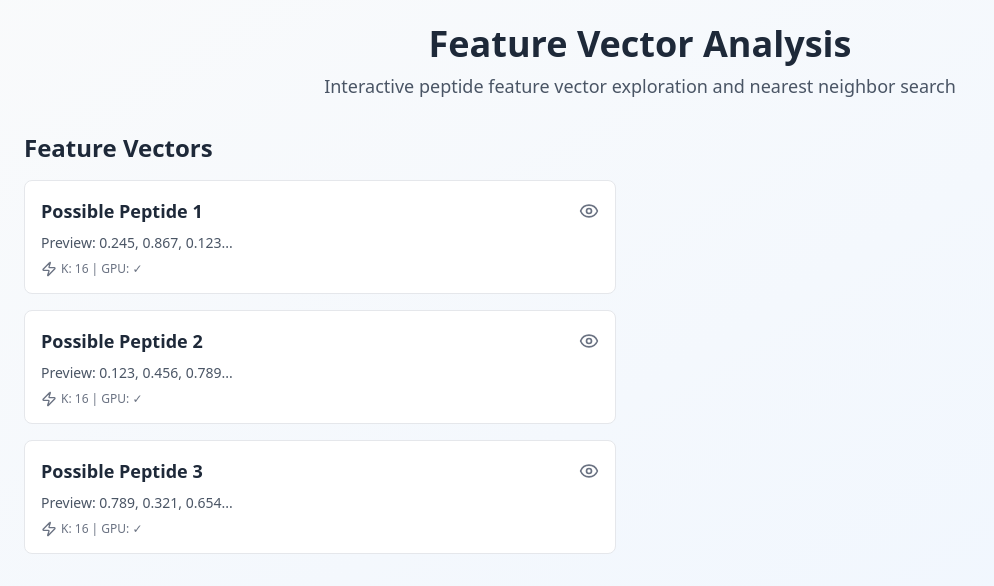
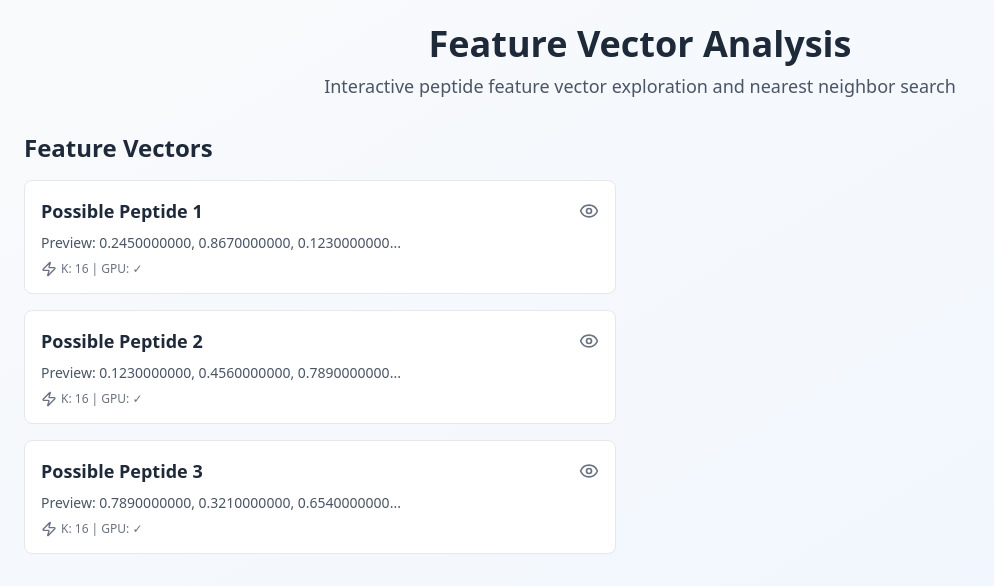
Before and after one commit to sxnjulx/dia-front, a React (Vite) app: page / in a window 1280 px wide. Both pictures are taken after a click on the button "Load Feature Vectors". Shown: the top 586 px of the page, without its empty margins (0-994 px from the left). Built offline with nearby package versions, Linux system fonts and the light colour scheme.

Commit message:
change to the changed input format for searching

```diff
--- a/src/newComp/PeptideCard.jsx
+++ b/src/newComp/PeptideCard.jsx
@@ -21,7 +21,7 @@ const PeptideCard = ({ peptide, index, onClick, isActive }) => {
         <Eye className={`w-5 h-5 ${isActive ? 'text-blue-500' : 'text-gray-500'}`} />
       </div>
       <div className="text-sm text-gray-600 mb-2">
-        <span className="font-medium">Preview:</span> {preview.map(val => val.toFixed(3)).join(', ')}...
+        <span className="font-medium">Preview:</span> {preview.map(val => val.toFixed(10)).join(', ')}...
       </div>
       <div className="flex items-center text-xs text-gray-500">
         <Zap className="w-4 h-4 mr-1" />
--- a/src/newComp/PeptideModal .jsx
+++ b/src/newComp/PeptideModal .jsx
@@ -42,7 +42,7 @@ const PeptideModal = ({
               {peptide.vector.map((value, index) => (
                 <div key={index} className="bg-white p-2 rounded text-center text-sm font-mono border">
                   <span className="text-gray-500 text-xs">#{index + 1}</span>
-                  <div className="font-semibold text-gray-800">{value.toFixed(4)}</div>
+                  <div className="font-semibold text-gray-800">{value.toFixed(7)}</div>
                 </div>
               ))}
             </div>
--- a/src/newComp/PeptideResultsList.jsx
+++ b/src/newComp/PeptideResultsList.jsx
@@ -15,12 +15,12 @@ const PeptideResultsList = ({ results }) => {
               </div>
               <div className="text-right">
                 <div className="bg-blue-100 text-blue-800 px-2 py-1 rounded text-sm font-semibold">
-                  Distance: {result.distance.toFixed(4)}
+                  Similarity: {result.distance.toFixed(17)}
                 </div>
               </div>
             </div>
             <div className="text-xs text-gray-500">
-              Position: ({result.x.toFixed(3)}, {result.y.toFixed(3)})
+              Position: ({result.x.toFixed(17)}, {result.y.toFixed(17)})
             </div>
           </div>
         ))}
--- a/src/newComp/PeptideResultsPlot.jsx
+++ b/src/newComp/PeptideResultsPlot.jsx
@@ -1,22 +1,44 @@
-import { CartesianGrid, ResponsiveContainer, Scatter, ScatterChart, Tooltip, XAxis, YAxis } from "recharts";
+import {
+  CartesianGrid,
+  ResponsiveContainer,
+  Scatter,
+  ScatterChart,
+  Tooltip,
+  XAxis,
+  YAxis
+} from "recharts";
 
-// Custom Tooltip Component for the scatter plot
-const CustomTooltip = ({ active, payload, label }) => {
+// Custom Tooltip
+const CustomTooltip = ({ active, payload }) => {
   if (active && payload && payload.length) {
     const data = payload[0].payload;
     return (
       <div className="bg-gray-900 text-white p-3 rounded-lg shadow-lg border border-gray-700">
         <p className="font-semibold text-blue-400">{`ID: ${data.id}`}</p>
-        <p className="text-sm text-gray-300">{`Metadata: ${data.metadata}`}</p>
-        <p className="text-sm text-green-400">{`Distance: ${data.distance.toFixed(4)}`}</p>
-        <p className="text-xs text-gray-400">{`X: ${data.x.toFixed(3)}, Y: ${data.y.toFixed(3)}`}</p>
+        <p className="text-sm text-green-400">{`X: ${data.x.toFixed(6)}, Y: ${data.y.toFixed(6)}`}</p>
       </div>
     );
   }
   return null;
 };
+
 // Peptide Results Plot Component
 const PeptideResultsPlot = ({ results }) => {
+  // Extract and convert
+  const { neighbors, query } = results;
+
+  const neighborPoints = neighbors.x.map((x, index) => ({
+    x,
+    y: neighbors.y[index],
+    id: `Neighbor ${index + 1}`
+  }));
+
+  const queryPoint = {
+    x: query.x,
+    y: query.y,
+    id: 'Query Peptide'
+  };
+
   return (
     <div className="bg-white rounded-xl shadow-lg border border-gray-200 overflow-hidden">
       <div className="bg-gradient-to-r from-purple-600 to-pink-600 text-white p-4">
@@ -29,23 +51,29 @@ const PeptideResultsPlot = ({ results }) => {
             <XAxis
               type="number"
               dataKey="x"
-              domain={['dataMin - 0.1', 'dataMax + 0.1']}
+              domain={['dataMin - 0.00001', 'dataMax + 0.00001']}
               tick={{ fontSize: 12 }}
             />
             <YAxis
               type="number"
               dataKey="y"
-              domain={['dataMin - 0.1', 'dataMax + 0.1']}
+              domain={['dataMin - 0.00001', 'dataMax + 0.00001']}
               tick={{ fontSize: 12 }}
             />
             <Tooltip content={<CustomTooltip />} />
             <Scatter
-              data={results}
-              fill="#8884d8"
-              fillOpacity={0.7}
-              stroke="#8884d8"
-              strokeWidth={2}
-              r={6}
+              name="Query"
+              data={[queryPoint]}
+              fill="#34D399" // green
+              stroke="#059669"
+              r={8}
+            />
+            <Scatter
+              name="Neighbors"
+              data={neighborPoints}
+              fill="#818CF8" // purple
+              stroke="#6366F1"
+              r={5}
             />
           </ScatterChart>
         </ResponsiveContainer>
--- a/src/newComp/SpectralSearchApp.jsx
+++ b/src/newComp/SpectralSearchApp.jsx
@@ -27,14 +27,91 @@ const mockFeatureVectors = {
 };
 
 const mockSearchResults = {
-  status: "success",
-  results: [
-    { id: "2320164003", metadata: "mzspec:Project_ID:0.mgf:index:6", distance: 0.8742, x: 0.123, y: 0.456 },
-    { id: "2320164004", metadata: "mzspec:Project_ID:1.mgf:index:12", distance: 0.7623, x: 0.789, y: 0.321 },
-    { id: "2320164005", metadata: "mzspec:Project_ID:2.mgf:index:18", distance: 0.6891, x: 0.456, y: 0.789 },
-    { id: "2320164006", metadata: "mzspec:Project_ID:3.mgf:index:24", distance: 0.5234, x: 0.654, y: 0.147 },
-    { id: "2320164007", metadata: "mzspec:Project_ID:4.mgf:index:30", distance: 0.4567, x: 0.258, y: 0.963 }
-  ]
+    "pca_plot_data": {
+        "neighbors": {
+            "x": [
+                0.0077086822129786015,
+                0.007681503426283598,
+                0.00774935819208622,
+                0.007746020797640085,
+                0.007705117575824261,
+                0.0077195363119244576,
+                0.007667007856070995,
+                0.007720880676060915,
+                0.007676231674849987,
+                0.007729255594313145
+            ],
+            "y": [
+                -0.0022758215200155973,
+                -0.002277480671182275,
+                -0.002255193656310439,
+                -0.0022824350744485855,
+                -0.0022493612486869097,
+                -0.002277734223753214,
+                -0.0022645192220807076,
+                -0.0022573042660951614,
+                -0.0022737537510693073,
+                -0.0022995455656200647
+            ]
+        },
+        "query": {
+            "x": 0.007706127595156431,
+            "y": -0.002272500190883875
+        }
+    },
+    "results": [
+        {
+            "distance": 1.0,
+            "id": "2320164003",
+            "metadata(USI)": "mzspec:Project_ID:0.mgf:index:6"
+        },
+        {
+            "distance": 0.9999999403953552,
+            "id": "1907645907",
+            "metadata(USI)": "mzspec:Project_ID:9.mgf:index:20"
+        },
+        {
+            "distance": 0.9999999403953552,
+            "id": "3504276988",
+            "metadata(USI)": "mzspec:Project_ID:4.mgf:index:3915"
+        },
+        {
+            "distance": 0.9999999403953552,
+            "id": "2295258494",
+            "metadata(USI)": "mzspec:Project_ID:7.mgf:index:30607"
+        },
+        {
+            "distance": 0.9999999403953552,
+            "id": "822742232",
+            "metadata(USI)": "mzspec:Project_ID:8.mgf:index:3969"
+        },
+        {
+            "distance": 0.9999999403953552,
+            "id": "3442172327",
+            "metadata(USI)": "mzspec:Project_ID:1.mgf:index:30750"
+        },
+        {
+            "distance": 0.9999999403953552,
+            "id": "3059946909",
+            "metadata(USI)": "mzspec:Project_ID:4.mgf:index:17418"
+        },
+        {
+            "distance": 0.9999999403953552,
+            "id": "1530567546",
+            "metadata(USI)": "mzspec:Project_ID:2.mgf:index:3989"
+        },
+        {
+            "distance": 0.9999999403953552,
+            "id": "3261923045",
+            "metadata(USI)": "mzspec:Project_ID:8.mgf:index:17512"
+        },
+        {
+            "distance": 0.9999999403953552,
+            "id": "2740824660",
+            "metadata(USI)": "mzspec:Project_ID:5.mgf:index:31122"
+        }
+    ],
+    "status": "success"
 };
 
 
@@ -93,11 +170,27 @@ const SpectralSearchApp = () => {
     setIsSearching(true);
     // Simulate API call
     await new Promise(resolve => setTimeout(resolve, 2000));
-    setSearchResults(mockSearchResults.results);
+    setSearchResults(transformResponse(mockSearchResults));
     setActivePeptideIndex(selectedIndex);
     setIsSearching(false);
     setIsModalOpen(false);
   };
+
+  function transformResponse(data) {
+    const xArray = data.pca_plot_data.neighbors.x;
+    const yArray = data.pca_plot_data.neighbors.y;
+    data.results = data.results.map((item, index) => ({
+      id: item.id,
+      metadata: item["metadata(USI)"],
+      distance: item.distance,
+      x: xArray[index],
+      y: yArray[index]
+    }));
+    console.log("Transformed results:", data);
+
+    return data
+  }
+
 
 //   const handleSearchNearest = async (peptide) => {
 //   setIsSearching(true);
@@ -161,13 +254,20 @@ const SpectralSearchApp = () => {
 
             {/* Right Column - Results */}
             <div className="space-y-8">
-              {searchResults.length > 0 && (
+              {searchResults?.results?.length > 0 && (
                 <>
-                  <PeptideResultsList results={searchResults} sourcePeptideIndex={activePeptideIndex} />
-                  <PeptideResultsPlot results={searchResults} sourcePeptideIndex={activePeptideIndex} />
+                  <PeptideResultsList
+                    results={searchResults.results}
+                    sourcePeptideIndex={activePeptideIndex}
+                  />
+                  <PeptideResultsPlot
+                    results={searchResults.pca_plot_data}
+                    sourcePeptideIndex={activePeptideIndex}
+                  />
                 </>
               )}
             </div>
+
           </div>
         )}
 
```
